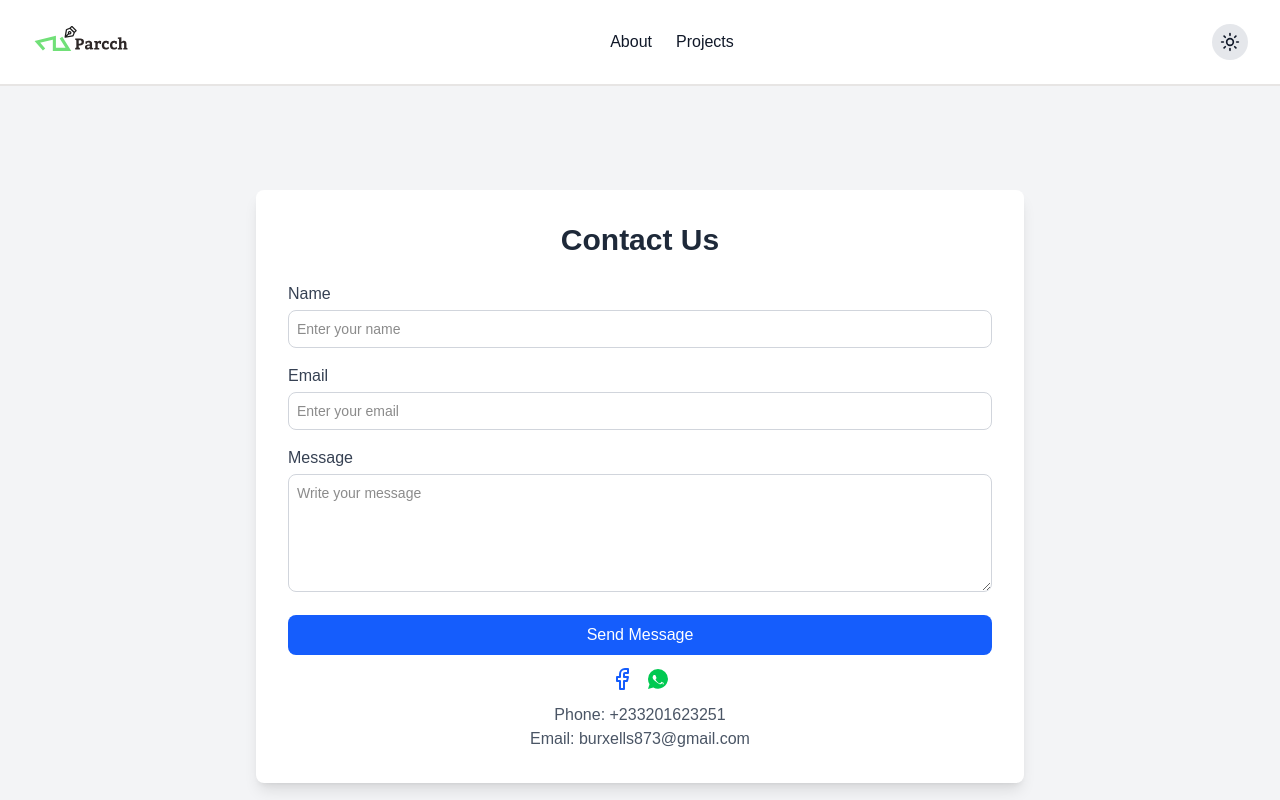
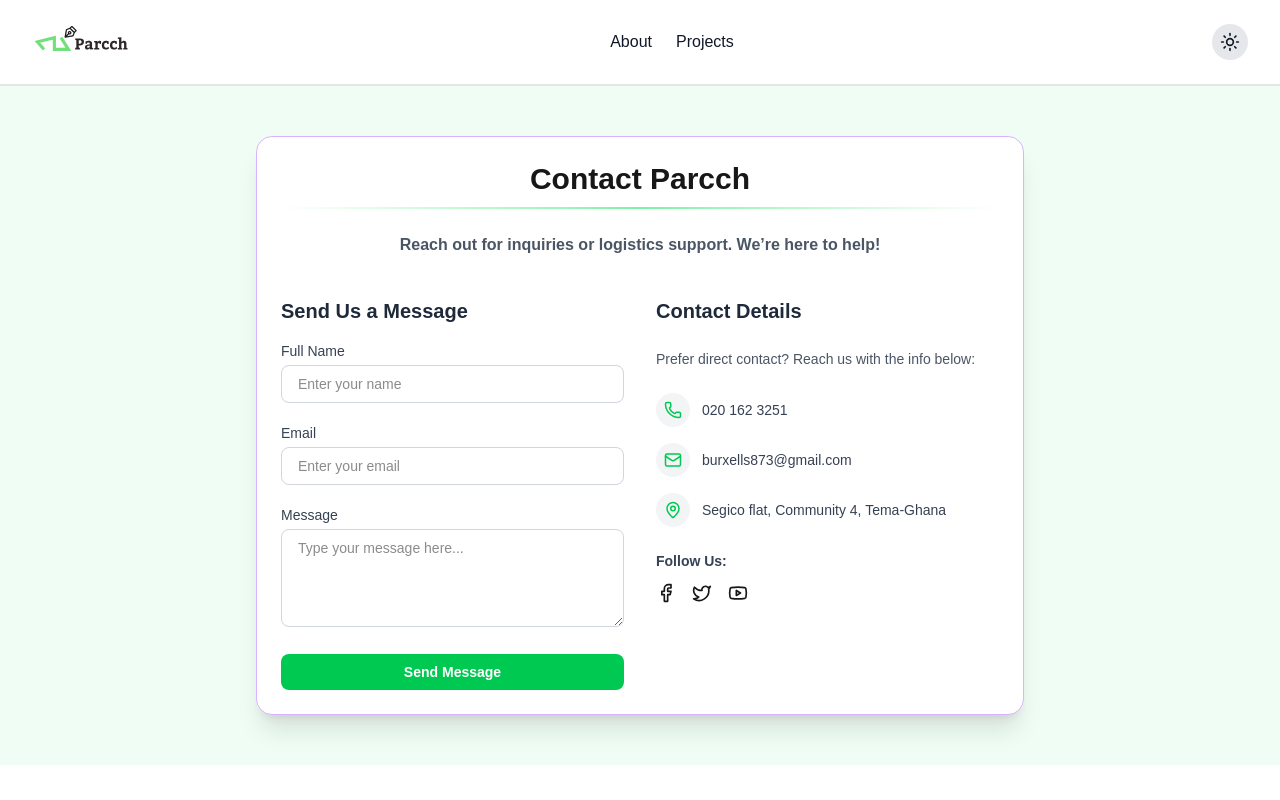
Before and after one commit to Akuafo-Patawah12/Joint_Portfolio, a Next.js app in the folder frontend/: page /contact in a window 1280 px wide. Shown: the top 800 px of the page. Built offline with nearby package versions, Linux system fonts and the light colour scheme.

Commit message:
update all

```diff
--- a/frontend/package.json
+++ b/frontend/package.json
@@ -13,7 +13,8 @@
     "lucide-react": "^0.511.0",
     "next": "15.3.2",
     "react": "^19.0.0",
-    "react-dom": "^19.0.0"
+    "react-dom": "^19.0.0",
+    "react-toastify": "^11.0.5"
   },
   "devDependencies": {
     "@eslint/eslintrc": "^3",
--- a/frontend/src/app/contact/page.tsx
+++ b/frontend/src/app/contact/page.tsx
@@ -1,147 +1,157 @@
 "use client"
-import React,{useState} from "react";
-import { Facebook } from "lucide-react";
+import React from "react";
+import {
+  Phone,
+  Mail,
+  MapPin,
+  Facebook,
+  Twitter,
+  Youtube
+} from "lucide-react";
+import { toast } from "react-toastify";
 
+const Contact = () => {
+ const [name, setName] = React.useState<string>("");
+ const [email, setEmail] = React.useState<string>("");
+ const [message, setMessage] = React.useState<string>("");
+  const [error, setError] = React.useState<string | null>(null);
 
-interface formData{
-        name: string;
-        email: string;
-        message: string;
+  const handleSubmit = async(e: React.FormEvent<HTMLFormElement>) => {
+    e.preventDefault();
+    try{
+    const response= await fetch("http://localhost:4000/send-mail", {
+      method: "POST",
+      headers: { "Content-Type": "application/json" },
+      body: JSON.stringify({ name, email, message })
+    })
+    const data= await response.json()
+    if(!response.ok){
+      setError(data.error || "Something went wrong. Please try again.");
+      return;
+    }
+    setName("");
+    setEmail("");
+    setMessage("");
+    toast.success("Message sent successfully!");
+  }catch(err){
+    console.error("Error sending message:", err);
+    setError("Failed to send message. Please try again later.");
+  }
   }
 
-const  Contact: React.FC =()=>{
-
-    const [emailData, setEmailData] = useState<formData>({
-        name: "",
-        email: "",
-        message: "",
-        });
-
-      const [loading, setLoading] = useState<boolean>(false);
-      const [responseMessage, setResponseMessage] = useState<string>("");
-
-      // Handle input changes
-      const handleChange = (e: React.ChangeEvent<HTMLInputElement | HTMLTextAreaElement>) => {
-        setEmailData({ ...emailData, [e.target.name]: e.target.value });
-      };
-
-      // Send email using fetch
-      const sendEmail = async (e: React.FormEvent<HTMLFormElement>) => {
-        e.preventDefault();
-        setLoading(true);
-        setResponseMessage("");
-
-        try {
-          const response = await fetch("http://localhost:5000/send-email", {
-            method: "POST",
-            headers: { "Content-Type": "application/json" },
-            body: JSON.stringify(emailData),
-          });
-
-          const result = await response.json();
-
-          if (result.success) {
-            setResponseMessage("✅ Email sent successfully!");
-            setEmailData({ name: "", email: "", message: "" });
-          } else {
-            setResponseMessage("❌ Error: " + result.error);
-          }
-        } catch (error) {
-            console.log(error)
-          setResponseMessage("❌ Failed to send email. Please try again.");
-        } finally {
-          setLoading(false);
-        }
-
-
-      };
+  return (
+    <div  className="bg-green-50 py-[50px] ">
 
 
 
+            <div style={{marginInline:" auto"}} className="container  p-6 max-w-[90%] bg-white shadow-xl border border-purple-300 rounded-2xl lg:max-w-3xl ">
+  <h1 className="text-3xl font-bold text-center text-[var(--purple)] ">
+    Contact Parcch
+  </h1>
 
-  return (
-    <div className="min-h-screen flex items-center justify-center bg-gray-100 p-4">
-      <div className="bg-white shadow-lg rounded-lg p-8 max-w-3xl w-full">
-        <h2 className="text-3xl font-semibold text-gray-800 text-center mb-6">
-          Contact Us
-        </h2>
-        <form className="space-y-4" onSubmit={sendEmail}>
+    <div style={{marginTop:"10px"}} className="w-full h-[2px] bg-gradient-to-r from-white via-green-300 to-white"></div>
+
+  <p style={{marginBlock:"24px"}} className="text-center font-bold text-gray-600 mb-8">
+    Reach out for inquiries or logistics support. We’re here to help!
+  </p>
+
+  <div className="grid grid-cols-1 md:grid-cols-2 gap-8">
+    {/* Contact Form */}
     <div>
-            <label className="block text-gray-700 font-medium">Name</label>
+      <h2 style={{marginBlock:"16px"}} className="text-xl font-semibold text-gray-800 mb-4">Send Us a Message</h2>
+      <form className="space-y-5" onSubmit={handleSubmit}>
+        {error && <p className="text-red-500 text-sm">{error}</p>}
+        <div>
+          <label style={{marginBlock:"4px"}} className="block text-sm font-medium text-gray-700 mb-1">
+            Full Name
+          </label>
           <input
             type="text"
-              name="name"
-              className="w-full text-sm mt-1 p-2 border border-gray-300 rounded-lg focus:ring focus:ring-blue-300 focus:outline-none"
             placeholder="Enter your name"
-              value={emailData.name}
-              onChange={handleChange}
-
+            value={name}
+            onChange={(e) => setName(e.target.value)}
+            className="w-full px-4 py-2 border border-gray-300 rounded-lg focus:outline-none focus:ring-2 focus:ring-[var(--purple)] text-sm"
           />
         </div>
         <div>
-            <label className="block text-gray-700 font-medium">Email</label>
+          <label style={{marginBlock:"4px"}} className="block text-sm font-medium text-gray-700 mb-1">
+            Email
+          </label>
           <input
             type="email"
-              name="email"
-              className="w-full text-sm mt-1 p-2 border border-gray-300 rounded-lg focus:ring focus:ring-blue-300 focus:outline-none"
             placeholder="Enter your email"
-              value={emailData.email}
-              onChange={handleChange}
-
+            value={email}
+            onChange={(e) => setEmail(e.target.value)}
+            className="w-full px-4 py-2 border border-gray-300 rounded-lg focus:outline-none focus:ring-2 focus:ring-[var(--purple)] text-sm"
           />
         </div>
         <div>
-            <label className="block text-gray-700 font-medium">Message</label>
+          <label style={{marginBlock:"4px"}} className="block text-sm font-medium text-gray-700 mb-1">
+            Message
+          </label>
           <textarea
-              rows={5}
-              name="message"
-              className="w-full text-sm mt-1 p-2 border border-gray-300 rounded-lg focus:ring focus:ring-blue-300 focus:outline-none"
-              placeholder="Write your message"
-              value={emailData.message}
-              onChange={handleChange}
+            placeholder="Type your message here..."
+            value={message}
+            onChange={(e) => setMessage(e.target.value)}
+            className="w-full px-4 py-2 border border-gray-300 rounded-lg focus:outline-none focus:ring-2 focus:ring-[var(--purple)] text-sm"
+            rows={4}
           ></textarea>
         </div>
         <button
           type="submit"
-            className="w-full bg-blue-600 text-white font-medium py-2 rounded-lg hover:bg-blue-700 transition duration-300"
-            disabled={loading}
-
+          className="w-full bg-green-500 text-white py-2 rounded-lg hover:bg-green-700 transition text-sm font-semibold"
         >
-            {loading ? "Sending..." : "Send Message"}
+          Send Message
         </button>
       </form>
+    </div>
 
-        <div className="mt-3 mx-auto flex gap-3 w-fit">
-      <a href="https://www.facebook.com/AkuafoPatawah/" target="_blank" rel="noopener noreferrer">
-        <Facebook className="w-6 h-6 text-blue-600 hover:text-blue-800" />
+    {/* Contact Info */}
+    <div>
+      <h2 style={{marginBlock:"16px"}} className="text-xl font-semibold text-gray-800 mb-4">Contact Details</h2>
+      <p style={{marginBlock:"24px"}} className="text-gray-600 text-sm mb-6">
+        Prefer direct contact? Reach us with the info below:
+      </p>
+      <ul className="space-y-4 text-sm text-gray-700">
+        <li className="flex items-center gap-3">
+          <span className="p-2 rounded-full bg-gray-100 text-green-500">
+            <Phone size={18} />
+          </span>
+          <span>020 162 3251</span>
+        </li>
+        <li className="flex items-center gap-3">
+          <span className="p-2 rounded-full bg-gray-100 text-green-500">
+            <Mail size={18} />
+          </span>
+          <span>burxells873@gmail.com</span>
+        </li>
+        <li className="flex items-center gap-3">
+          <span className="p-2 rounded-full bg-gray-100 text-green-500">
+            <MapPin size={18} />
+          </span>
+          <span>Segico flat, Community 4, Tema-Ghana</span>
+        </li>
+      </ul>
+
+      <div style={{marginBlock:"24px"}} className="mt-6">
+        <h3 style={{marginBlock:"12px"}} className="text-sm font-semibold text-gray-700 mb-2">Follow Us:</h3>
+        <div className="flex gap-4">
+          <a href="https://www.facebook.com/AkuafoPatawah" target="_blank" className=" hover:text-purple-800 transition">
+            <Facebook size={20} />
           </a>
-
-      <a href="https://wa.me/1234567890" target="_blank" rel="noopener noreferrer">
-      <svg
-    xmlns="http://www.w3.org/2000/svg"
-    viewBox="0 0 24 24"
-    fill="currentColor"
-    className="w-6 h-6 text-green-500 hover:text-green-700"
-  >
-    <path d="M12 2a10 10 0 0 0-10 10 10 10 0 0 0 1.5 5.2L2 22l5.3-1.5A10 10 0 0 0 22 12 10 10 0 0 0 12 2zm4.5 13.8c-.3.8-1.5 1.5-2.1 1.4-.6-.1-1.3-.5-2.8-1.3-2.3-1.3-3.8-3-4.1-3.3-.4-.5-.9-1.2-.9-2s.3-1.4.6-1.9c.3-.5.7-.6.9-.6h.7c.3 0 .5 0 .7.5.3.6.9 2 .9 2.1s.2.3 0 .6c-.2.3-.4.5-.6.7s-.3.4-.1.8c.2.3.8 1.4 1.7 2.2 1.2 1 2.1 1.3 2.4 1.4.3.1.5 0 .7-.3.2-.3.8-.9.9-1.1.1-.2.2-.2.4-.1.2.1 1 .5 1.2.6.2.1.4.2.5.3s.2.3.2.4c0 .2-.3 1.2-.7 1.9z" />
-  </svg>
+          <a href="/" target="_blank" className=" hover:text-purple-800 transition">
+            <Twitter size={20} />
+          </a>
+          <a href="/" target="_blank" className=" hover:text-purple-800 transition">
+            <Youtube size={20} />
           </a>
         </div>
-
-    <div className="mt-3 text-center text-gray-600">
-          <p>Phone: +233201623251</p>
-          <p>Email: burxells873@gmail.com</p>
-
       </div>
     </div>
-      {responseMessage && (
-
-      <div className="bg-white p-6 rounded-lg text-center border-[1px] border-stone-300 fixed top-[80px] shadow-2xl left-[50%] translate-x-[-50%] translate-y-[-50%] animate-fadeIn">
-        <p className="mt-2 text-gray-600">{responseMessage}</p>
   </div>
-
-      )}
+</div>
     </div>
   );
 };
+
 export default Contact;
```
Also changed, not shown: 1 other file (tests, documents, lock files or other folders). Lines whose indentation alone changed are shown as unchanged.
